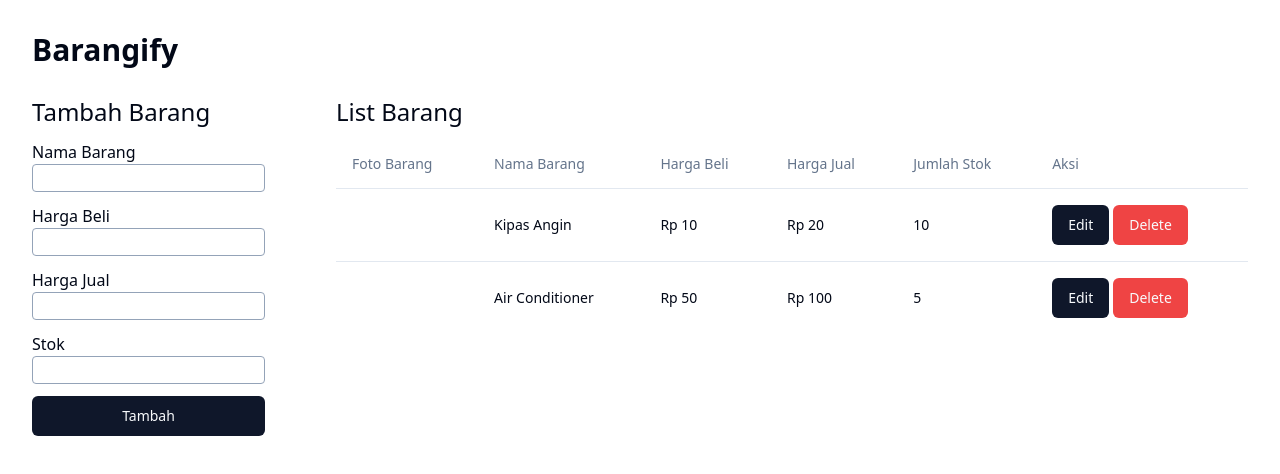
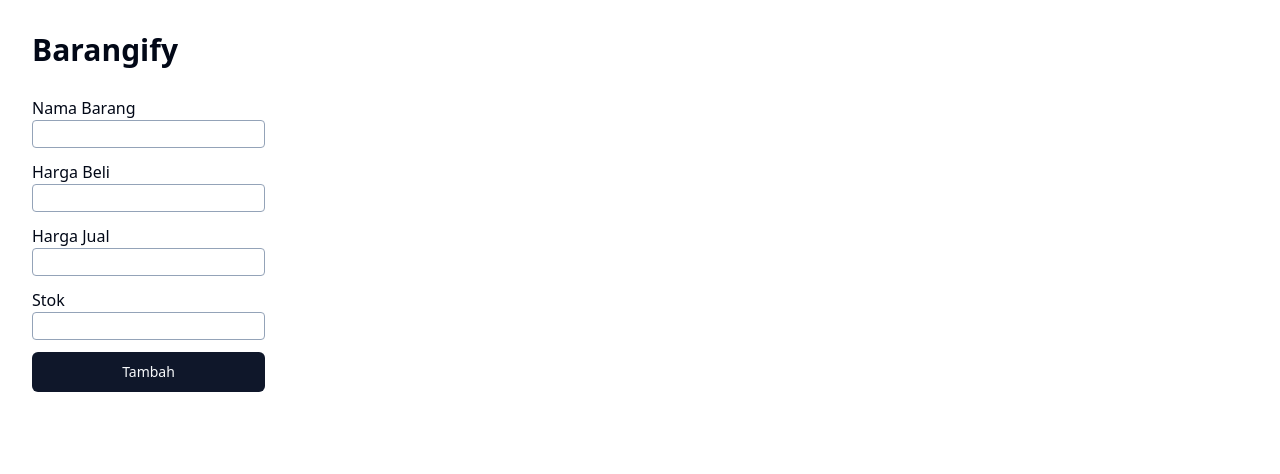
Before and after one commit to Deraidos/nutech-crudbarang, a React (Vite) app: page /add in a window 1280 px wide. Shown: the top 474 px of the page. Built offline with nearby package versions, Linux system fonts and the light colour scheme.

Commit message:
move app.tsx into separate components, add router redirect

```diff
--- a/src/App.tsx
+++ b/src/App.tsx
@@ -1,8 +1,9 @@
 
 import './App.css'
 import 'react-toastify/dist/ReactToastify.css';
-import TabelBarang from "./components/TabelBarang"
+import ListBarang from "./components/ListBarang"
 import FormTambahBarang from "./components/FormTambahBarang"
+import { Route, Routes } from 'react-router-dom'
 
 function App() {
 
@@ -13,17 +14,16 @@ function App() {
       </div>
 
       <section className='flex flex-row justify-between'>
-        <div id='add item' className='flex flex-col gap-3'>
+        {/* <div id='add item' className='flex flex-col gap-3'>
           <h2 className='text-2xl'>Tambah Barang</h2>
           <FormTambahBarang barang={undefined} />
-        </div>
+        </div> */}
 
-        <aside className='flex flex-col gap-3 w-[75%]'>
-          <h2 className='text-2xl'>List Barang</h2>
-          <TabelBarang />
-
-        </aside>
-      </section>
+        <Routes>
+          <Route path="/" element={<ListBarang />} />
+          <Route path="/add" element={<FormTambahBarang barang={undefined} />} />
+        </Routes>
+      </section >
     </div >
   )
 }
--- a/src/components/FormTambahBarang.tsx
+++ b/src/components/FormTambahBarang.tsx
@@ -9,6 +9,7 @@ import { addBarang } from "@/redux/slices/barangSlice";
 import { RootState } from "@/redux/store";
 import { Barang } from '../interfaces';
 import { nanoid } from "@reduxjs/toolkit";
+import { useNavigate } from "react-router-dom";
 
 export default function FormTambahBarang({ barang }) {
   const [namaBarang, setNamaBarang] = useState(barang ? barang.namaBarang : '');
@@ -20,6 +21,8 @@ export default function FormTambahBarang({ barang }) {
   const listBarang = useSelector(
     (state: RootState) => state.barang.value)
   const dispatch = useDispatch()
+
+  const navigate = useNavigate();
 
   const handleAddBarang = (e) => {
     e.preventDefault()
@@ -41,6 +44,7 @@ export default function FormTambahBarang({ barang }) {
     }
     // @ts-ignore
     dispatch(addBarang(newBarang))
+    navigate('/')
 
     toast('Barang ditambahkan', {
       position: "top-center",
--- /dev/null
+++ b/src/components/ListBarang.tsx
@@ -0,0 +1,87 @@
+import {
+  Table,
+  TableBody,
+  TableCell,
+  TableHead,
+  TableHeader,
+  TableRow,
+} from "@/components/ui/table"
+import { Button } from "./ui/button"
+import { ToastContainer, toast } from 'react-toastify';
+
+// redux
+import { useSelector, useDispatch } from "react-redux"
+import { RootState } from "@/redux/store"
+import { deleteBarang } from "@/redux/slices/barangSlice"
+import { Link } from "react-router-dom";
+
+
+
+export default function ListBarang() {
+  const dispatch = useDispatch()
+  const listBarang = useSelector(
+    (state: RootState) => state.barang.value)
+
+  const handleDelete = (id) => {
+    if (window.confirm('Yakin ingin menghapus barang ini?')) {
+      const barangToDelete = listBarang.find((barang) => barang.id === id)
+      dispatch(deleteBarang(barangToDelete));
+      toast('Barang dihapus', {
+        position: "top-center",
+        autoClose: 1000,
+        hideProgressBar: true,
+        closeOnClick: true,
+        pauseOnHover: true,
+        draggable: true,
+        progress: undefined,
+        type: "success",
+      });
+    }
+  }
+
+  return (
+    <div className='flex flex-col gap-3 w-[100%]'>
+      <h2 className='text-2xl'>List Barang</h2>
+      <div className="w-[15%]">
+        <Link to='/add'><Button variant='default'>Tambah Barang</Button></Link>
+      </div>
+
+      <Table>
+        <ToastContainer />
+        <TableHeader>
+          <TableRow>
+            <TableHead>Foto Barang</TableHead>
+            <TableHead>Nama Barang</TableHead>
+            <TableHead>Harga Beli</TableHead>
+            <TableHead>Harga Jual</TableHead>
+            <TableHead>Jumlah Stok</TableHead>
+            <TableHead>Aksi</TableHead>
+          </TableRow>
+        </TableHeader>
+        <TableBody>
+          {listBarang && listBarang.length ? (
+            listBarang.map((barang) => (
+              <TableRow key={barang.id}>
+                <TableCell>{barang.foto}</TableCell>
+                <TableCell className="font-medium"><p>{barang.namaBarang}</p></TableCell>
+                <TableCell><p>Rp {barang.hargaBeli}</p></TableCell>
+                <TableCell><p>Rp {barang.hargaJual}</p></TableCell>
+                <TableCell><p>{barang.stok}</p></TableCell>
+                <TableCell className="flex gap-1">
+                  <Button>Edit</Button>
+                  <Button variant="destructive" onClick={() => handleDelete(barang.id)}>Delete</Button>
+                </TableCell>
+              </TableRow>
+            ))
+          ) : (
+            <TableRow>
+              <TableCell colSpan={8} align="center">
+                <p>Tidak ada barang</p>
+              </TableCell>
+            </TableRow>
+          )}
+        </TableBody>
+      </Table>
+    </div>
+  )
+}
--- a/src/components/TabelBarang.tsx
+++ /dev/null
@@ -1,96 +0,0 @@
-import {
-  Table,
-  TableBody,
-  TableCell,
-  TableHead,
-  TableHeader,
-  TableRow,
-} from "@/components/ui/table"
-import { Button } from "./ui/button"
-import { ToastContainer, toast } from 'react-toastify';
-
-// redux
-import { useSelector, useDispatch } from "react-redux"
-import { RootState } from "@/redux/store"
-import { deleteBarang } from "@/redux/slices/barangSlice"
-
-
-
-export default function TabelBarang() {
-  const dispatch = useDispatch()
-  const listBarang = useSelector(
-    (state: RootState) => state.barang.value)
-
-  const handleDelete = (id) => {
-    if (window.confirm('Yakin ingin menghapus barang ini?')) {
-      const barangToDelete = listBarang.find((barang) => barang.id === id)
-      dispatch(deleteBarang(barangToDelete));
-      toast('Barang dihapus', {
-        position: "top-center",
-        autoClose: 1000,
-        hideProgressBar: true,
-        closeOnClick: true,
-        pauseOnHover: true,
-        draggable: true,
-        progress: undefined,
-        type: "success",
-      });
-    }
-  }
-
-  return (
-    <Table>
-      <ToastContainer />
-      <TableHeader>
-        <TableRow>
-          <TableHead>Foto Barang</TableHead>
-          <TableHead>Nama Barang</TableHead>
-          <TableHead>Harga Beli</TableHead>
-          <TableHead>Harga Jual</TableHead>
-          <TableHead>Jumlah Stok</TableHead>
-          <TableHead>Aksi</TableHead>
-        </TableRow>
-      </TableHeader>
-      <TableBody>
-        {listBarang && listBarang.length ? (
-          listBarang.map((barang) => (
-            <TableRow key={barang.id}>
-              <TableCell>{barang.foto}</TableCell>
-              <TableCell className="font-medium"><p>{barang.namaBarang}</p></TableCell>
-              <TableCell><p>Rp {barang.hargaBeli}</p></TableCell>
-              <TableCell><p>Rp {barang.hargaJual}</p></TableCell>
-              <TableCell><p>{barang.stok}</p></TableCell>
-              <TableCell className="flex gap-1">
-                <Button>Edit</Button>
-                <Button variant="destructive" onClick={() => handleDelete(barang.id)}>Delete</Button>
-              </TableCell>
-            </TableRow>
-          ))
-        ) : (
-          <TableRow>
-            <TableCell colSpan={8} align="center">
-              <p>Tidak ada barang</p>
-            </TableCell>
-          </TableRow>
-        )}
-      </TableBody>
-
-      {/* <TableBody>
-        {listBarang.map((barang) => {
-          return (
-            <TableRow>
-              <TableCell className="font-medium">{barang.namaBarang}</TableCell>
-              <TableCell>Rp {barang.hargaBeli}</TableCell>
-              <TableCell>Rp {barang.hargaJual}</TableCell>
-              <TableCell>{barang.stok}</TableCell>
-              <TableCell className="flex gap-1">
-                <Button>Edit</Button>
-                <Button variant="destructive">Delete</Button>
-              </TableCell>
-            </TableRow>
-          )
-        })}
-      </TableBody> */}
-    </Table>
-  )
-}
--- a/src/main.tsx
+++ b/src/main.tsx
@@ -5,9 +5,12 @@ import { Provider } from 'react-redux'
 
 import './index.css'
 import { store } from './redux/store.ts'
+import { BrowserRouter } from 'react-router-dom'
 
 ReactDOM.createRoot(document.getElementById('root')!).render(
   <Provider store={store}>
-    <App />
+    <BrowserRouter>
+      <App />
+    </BrowserRouter>
   </Provider>,
 )
```
